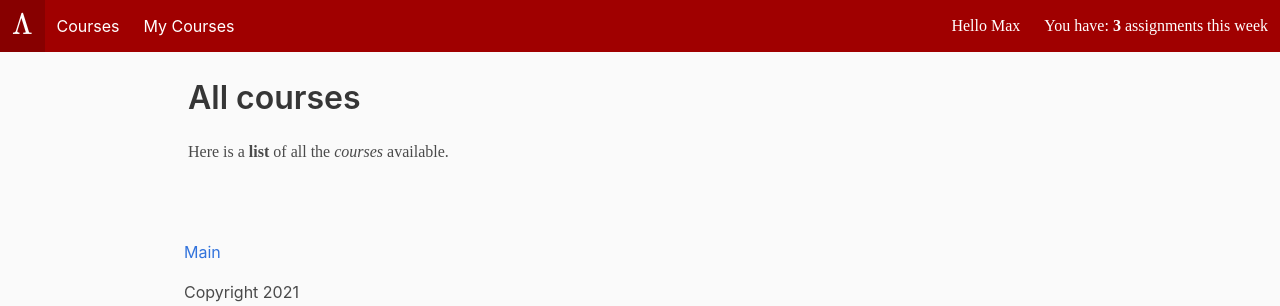
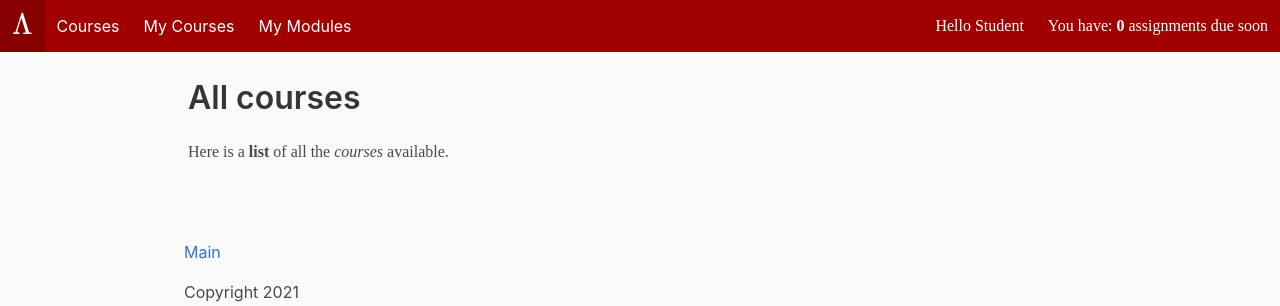
Before and after one commit to maxsmartofficial/courses, a Django app: page / in a window 1280 px wide. Shown: the top 306 px of the page. Run offline with Django 3.2, Linux system fonts and the light colour scheme; data that the repository does not hold is empty; some libraries are stand-ins or nearby versions.

Commit message:
Add link to modules page and count number of modules due soon

```diff
--- a/courses/app/models.py
+++ b/courses/app/models.py
@@ -82,6 +82,17 @@ class CourseInstanceManager(models.Manager):
 			return(module_list[index - 1].is_completed())
 
 
+
+class ModuleInstanceManager(models.Manager):
+	def getTotalModulesDue(self): # For user
+		total = 0
+		all_modules = super().all()
+		for m in all_modules:
+			if m.is_due_soon():
+				total += 1
+		return(total)
+
+
 class CourseInstance(models.Model):
 	# One of these is created every time the course is run - has many students
 	id = models.UUIDField(primary_key=True, default=uuid.uuid4, editable=False)
@@ -109,6 +120,8 @@ class ModuleInstance(models.Model):
 	startdate = models.DateTimeField(null=True)
 	deadline = models.DateTimeField(null=True)
 	completed = models.BooleanField(default=False)
+
+	objects = ModuleInstanceManager()
 
 	def is_completed(self):
 		# Completed if there is a module review
--- a/courses/app/templates/app/base.html
+++ b/courses/app/templates/app/base.html
@@ -1,3 +1,5 @@
+{% load markdown_tags %}
+
 <!DOCTYPE html>
 <html lang="en">
   <head>
@@ -107,14 +109,15 @@ document.addEventListener('DOMContentLoaded', function () {
    <div class="navbar-start">
     <a class="navbar-item" href="{% url 'index' %}">Courses</a>
 	<a class="navbar-item" href="{% url 'my_courses' %}">My Courses</a>
+	<a class="navbar-item" href="{% url 'my_modules' %}">My Modules</a>
    </div>
 
    <div class="navbar-end">
     <div class="navbar-item is-family-secondary">
-		Hello Max
+		Hello Student
 	</div>
     <div class="navbar-item is-family-secondary">
-		You have:&nbsp;<b>3</b>&nbsp;assignments this week
+		You have:&nbsp;<b>{% count_modules %}</b>&nbsp;assignments due soon
 	</div>
    </div>
    </div>
--- a/courses/app/templatetags/markdown_tags.py
+++ b/courses/app/templatetags/markdown_tags.py
@@ -1,10 +1,16 @@
 from django import template
 from django.template.defaultfilters import stringfilter
+
+from app.models import ModuleInstance
 
 import datetime
 import markdown as md
 
 register = template.Library()
+
+@register.simple_tag
+def count_modules():
+	return(ModuleInstance.objects.getTotalModulesDue())
 
 @register.filter()
 def inthepast(date):
```
